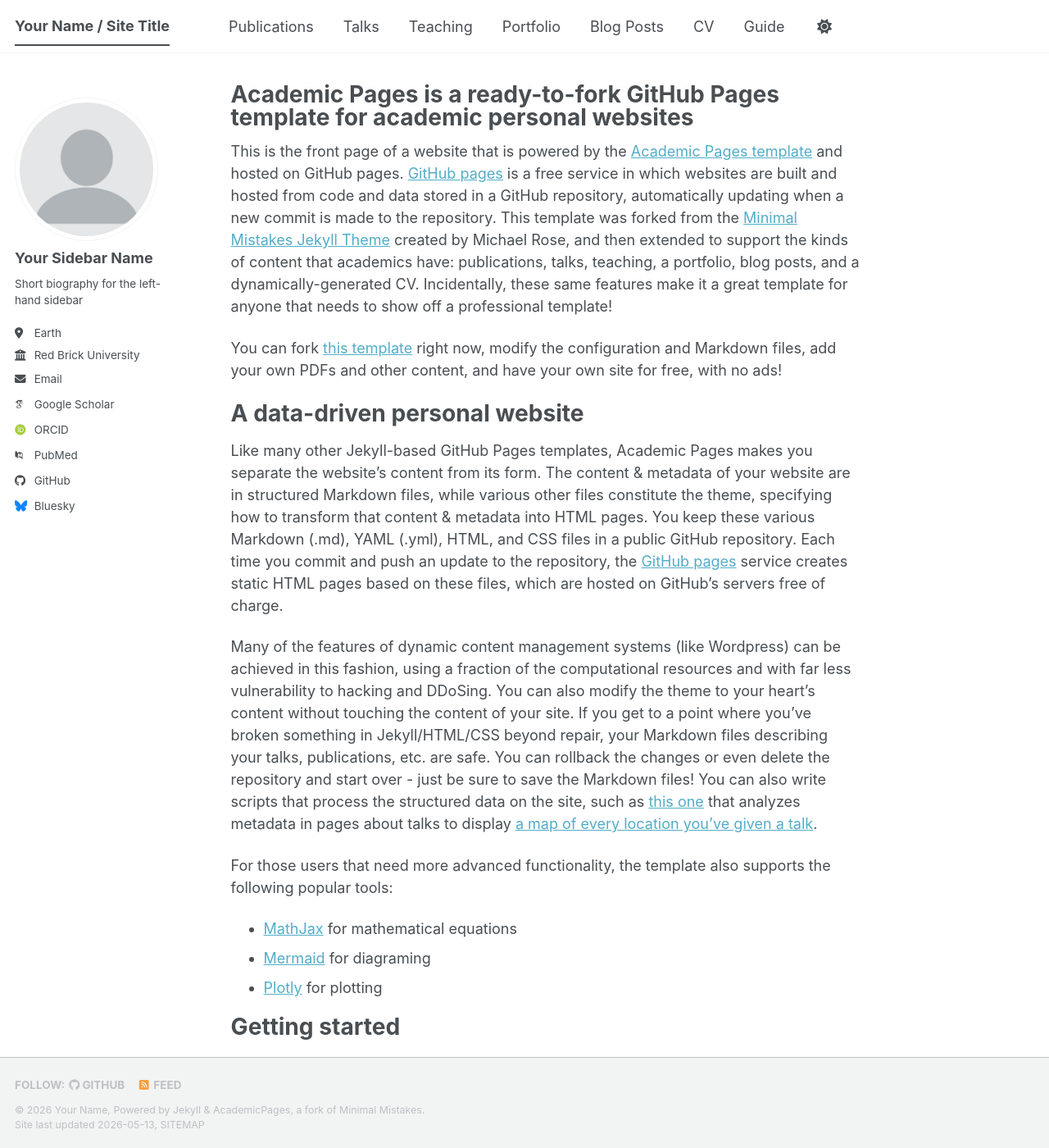
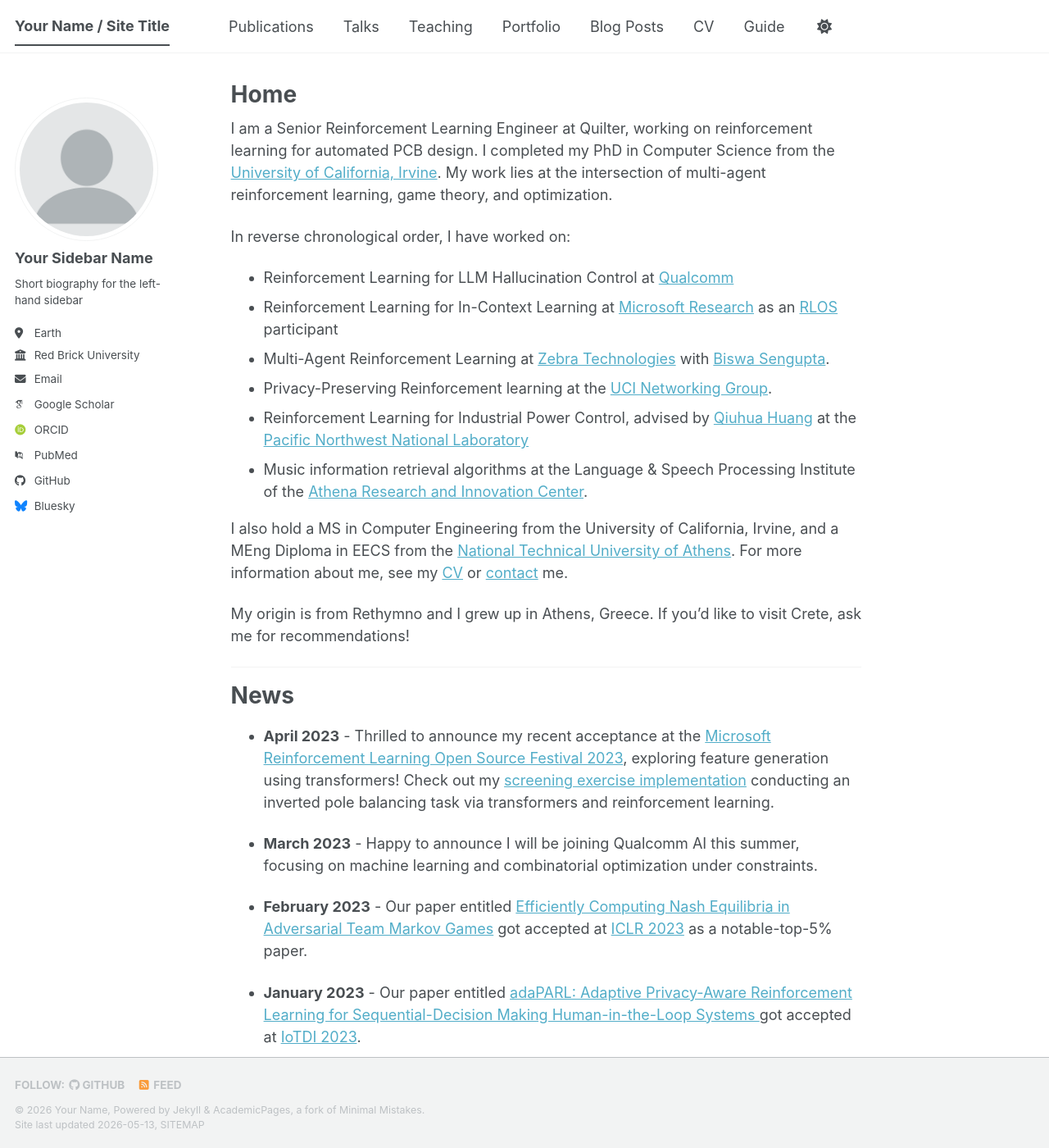
Before and after one commit to vaspoll/vaspoll.github.io, a Jekyll site: the page built from _pages/about.md, in a window 1280 px wide and 1400 px high. Shown: the whole window at 82% size. Built offline with Jekyll 4.4.1, drawn with Linux system fonts in a browser that asks for light colours; some web fonts are replaced; a script bundle is joined from its source files by our own code; library files that are not in the unit come from our copies; some of the changed text lies outside the part shown.

Commit message:
Add files via upload

```diff
--- a/_pages/about.md
+++ b/_pages/about.md
@@ -1,56 +1,51 @@
 ---
 permalink: /
-title: "Academic Pages is a ready-to-fork GitHub Pages template for academic personal websites"
+title: "Home"
+excerpt: "Home"
 author_profile: true
 redirect_from:
   - /about/
   - /about.html
 ---
 
-This is the front page of a website that is powered by the [Academic Pages template](https://github.com/academicpages/academicpages.github.io) and hosted on GitHub pages. [GitHub pages](https://pages.github.com) is a free service in which websites are built and hosted from code and data stored in a GitHub repository, automatically updating when a new commit is made to the repository. This template was forked from the [Minimal Mistakes Jekyll Theme](https://mmistakes.github.io/minimal-mistakes/) created by Michael Rose, and then extended to support the kinds of content that academics have: publications, talks, teaching, a portfolio, blog posts, and a dynamically-generated CV. Incidentally, these same features make it a great template for anyone that needs to show off a professional template!
+I am a Senior Reinforcement Learning Engineer at Quilter, working on reinforcement learning for automated PCB design. I completed my PhD in Computer Science from the [University of California, Irvine](https://www.ics.uci.edu/). My work lies at the intersection of multi-agent reinforcement learning, game theory, and optimization.
 
- You can fork [this template](https://github.com/academicpages/academicpages.github.io) right now, modify the configuration and Markdown files, add your own PDFs and other content, and have your own site for free, with no ads!
+In reverse chronological order, I have worked on:
 
-A data-driven personal website
+* Reinforcement Learning for LLM Hallucination Control at [Qualcomm](https://www.qualcomm.com/research/artificial-intelligence/ai-research)
+* Reinforcement Learning for In-Context Learning at [Microsoft Research](https://www.microsoft.com/en-us/research/) as an [RLOS](https://www.microsoft.com/en-us/research/academic-program/rl-open-source-fest/) participant
+* Multi-Agent Reinforcement Learning at [Zebra Technologies](https://www.zebra.com/us/en.html) with [Biswa Sengupta](https://www.linkedin.com/in/biswasengupta).
+* Privacy-Preserving Reinforcement learning at the [UCI Networking Group](https://athinagroup.eng.uci.edu/).
+* Reinforcement Learning for Industrial Power Control, advised by [Qiuhua Huang](https://energyenvironment.pnnl.gov/staff/staff_info.asp?staff_num=2957) at the [Pacific Northwest National Laboratory](https://www.pnnl.gov/reinforcement-learning-grid-control)
+* Music information retrieval algorithms at the Language & Speech Processing Institute of the [Athena Research and Innovation Center](https://www.athenarc.gr/en).
+
+I also hold a MS in Computer Engineering from the University of California, Irvine, and a MEng Diploma in EECS from the [National Technical University of Athens](https://en.wikipedia.org/wiki/National_Technical_University_of_Athens). For more information about me, see my [CV](https://steliostavroulakis.github.io/files/CV_Stelios_Stavroulakis.pdf) or [contact](https://steliostavroulakis.github.io/contact) me.
+
+My origin is from Rethymno and I grew up in Athens, Greece. If you'd like to visit Crete, ask me for recommendations!
+
+<!-- <img align="middle" src="https://DrSGBhat.github.io/files/sandesh.jpg?raw=true" alt="Photo" style="width: 700px; border-radius: 10px; padding: 8px 8px 8px 8px"/>  -->
+
+----
+
+News
 ======
-Like many other Jekyll-based GitHub Pages templates, Academic Pages makes you separate the website's content from its form. The content & metadata of your website are in structured Markdown files, while various other files constitute the theme, specifying how to transform that content & metadata into HTML pages. You keep these various Markdown (.md), YAML (.yml), HTML, and CSS files in a public GitHub repository. Each time you commit and push an update to the repository, the [GitHub pages](https://pages.github.com/) service creates static HTML pages based on these files, which are hosted on GitHub's servers free of charge.
+* **April 2023** - Thrilled to announce my recent acceptance at the [Microsoft Reinforcement Learning Open Source Festival 2023](https://www.microsoft.com/en-us/research/academic-program/rl-open-source-fest/), exploring feature generation using transformers! Check out my [screening exercise implementation](https://bow-save-700.notion.site/Balancing-a-Cartpole-using-Reinforcement-Learning-and-Transformers-5dc8a1328add4a42b8ff90b3a55be5ed) conducting an inverted pole balancing task via transformers and reinforcement learning.
 
-Many of the features of dynamic content management systems (like Wordpress) can be achieved in this fashion, using a fraction of the computational resources and with far less vulnerability to hacking and DDoSing. You can also modify the theme to your heart's content without touching the content of your site. If you get to a point where you've broken something in Jekyll/HTML/CSS beyond repair, your Markdown files describing your talks, publications, etc. are safe. You can rollback the changes or even delete the repository and start over - just be sure to save the Markdown files! You can also write scripts that process the structured data on the site, such as [this one](https://github.com/academicpages/academicpages.github.io/blob/master/talkmap.ipynb) that analyzes metadata in pages about talks to display [a map of every location you've given a talk](https://academicpages.github.io/talkmap.html).
+* **March 2023** - Happy to announce I will be joining Qualcomm AI this summer, focusing on machine learning and combinatorial optimization under constraints.
 
-For those users that need more advanced functionality, the template also supports the following popular tools:
-- [MathJax](https://www.mathjax.org/) for mathematical equations
-- [Mermaid](https://mermaid.js.org/) for diagraming
-- [Plotly](https://plotly.com/javascript/) for plotting
+* **February 2023** - Our paper entitled [Efficiently Computing Nash Equilibria in Adversarial Team Markov Games](https://arxiv.org/abs/2208.02204) got accepted at [ICLR 2023](https://iclr.cc/) as a notable-top-5% paper.
 
-Getting started
-======
-1. Register a GitHub account if you don't have one and confirm your e-mail (required!)
-1. Fork [this template](https://github.com/academicpages/academicpages.github.io) by clicking the "Use this template" button in the top right.
-1. Go to the repository's settings (rightmost item in the tabs that start with "Code", should be below "Unwatch"). Rename the repository "[your GitHub username].github.io", which will also be your website's URL.
-1. Set site-wide configuration and create content & metadata (see below -- also see [this set of diffs](https://archive.is/3TPas) showing what files were changed to set up [an example site](https://getorg-testacct.github.io) for a user with the username "getorg-testacct")
-1. Upload any files (like PDFs, .zip files, etc.) to the files/ directory. They will appear at https://[your GitHub username].github.io/files/example.pdf.
-1. Check status by going to the repository settings, in the "GitHub pages" section
+* **January 2023** - Our paper entitled [adaPARL: Adaptive Privacy-Aware Reinforcement Learning for Sequential-Decision Making Human-in-the-Loop Systems
+](https://arxiv.org/abs/2303.04257) got accepted at [IoTDI 2023](https://conferences.computer.org/iotDI/2023/).
 
-Site-wide configuration
-------
-The main configuration file for the site is in the base directory in [_config.yml](https://github.com/academicpages/academicpages.github.io/blob/master/_config.yml), which defines the content in the sidebars and other site-wide features. You will need to replace the default variables with ones about yourself and your site's github repository. The configuration file for the top menu is in [_data/navigation.yml](https://github.com/academicpages/academicpages.github.io/blob/master/_data/navigation.yml). For example, if you don't have a portfolio or blog posts, you can remove those items from that navigation.yml file to remove them from the header.
+* **September 2022** - Our paper entitled [On Scrambling Phenomena for Randomly Initialized Recurrent Networks](https://arxiv.org/abs/2210.05212) got accepted at [NeurIPS 2022](https://nips.cc/virtual/2022/poster/53909).
 
-Create content & metadata
-------
-For site content, there is one Markdown file for each type of content, which are stored in directories like _publications, _talks, _posts, _teaching, or _pages. For example, each talk is a Markdown file in the [_talks directory](https://github.com/academicpages/academicpages.github.io/tree/master/_talks). At the top of each Markdown file is structured data in YAML about the talk, which the theme will parse to do lots of cool stuff. The same structured data about a talk is used to generate the list of talks on the [Talks page](https://academicpages.github.io/talks), each [individual page](https://academicpages.github.io/talks/2012-03-01-talk-1) for specific talks, the talks section for the [CV page](https://academicpages.github.io/cv), and the [map of places you've given a talk](https://academicpages.github.io/talkmap.html) (if you run this [python file](https://github.com/academicpages/academicpages.github.io/blob/master/talkmap.py) or [Jupyter notebook](https://github.com/academicpages/academicpages.github.io/blob/master/talkmap.ipynb), which creates the HTML for the map based on the contents of the _talks directory).
+* **June 2022** - Joined the Core ML team of [Zebra Technologies](https://www.zebra.com/us/en.html) as a Reinforcement Learning Engineer to work on multi-agent orchestration solutions with [Jay Williams](https://www.linkedin.com/in/jayjwilliams).
 
-**Markdown generator**
+* **June 2022** - Submitted my MS thesis entitled ["Computing Nash Equilibria in Adversarial Stochastic Team Games"](https://steliostavroulakis.github.io/files/MS_Thesis_UCI.pdf). Code containing algorithm implementation and multi-agent reinforcement learning environment can be found [here](https://github.com/steliostavroulakis/AdversarialTeamGames).
 
-The repository includes [a set of Jupyter notebooks](https://github.com/academicpages/academicpages.github.io/tree/master/markdown_generator
-) that converts a CSV containing structured data about talks or presentations into individual Markdown files that will be properly formatted for the Academic Pages template. The sample CSVs in that directory are the ones I used to create my own personal website at stuartgeiger.com. My usual workflow is that I keep a spreadsheet of my publications and talks, then run the code in these notebooks to generate the Markdown files, then commit and push them to the GitHub repository.
+* **May 2022** - Participated in the [Learning and Games](https://simons.berkeley.edu/programs/games2022) program at the Simons Institute for the Theory of Computing. Particularly enjoyed the [Multi-Agent Reinforcement Learning and Bandit Learning](https://simons.berkeley.edu/workshops/games2022-3) Workshop.
 
-How to edit your site's GitHub repository
-------
-Many people use a git client to create files on their local computer and then push them to GitHub's servers. If you are not familiar with git, you can directly edit these configuration and Markdown files directly in the github.com interface. Navigate to a file (like [this one](https://github.com/academicpages/academicpages.github.io/blob/master/_talks/2012-03-01-talk-1.md) and click the pencil icon in the top right of the content preview (to the right of the "Raw | Blame | History" buttons). You can delete a file by clicking the trashcan icon to the right of the pencil icon. You can also create new files or upload files by navigating to a directory and clicking the "Create new file" or "Upload files" buttons.
+* **March 2022** - Our paper entitled [Reinforcement Learning for Location-Aware Scheduling](https://arxiv.org/abs/2203.03480) got accepted at the inaugural ICLR 2022 Workshop on [Generalizable Policy Learning in Physical World](https://ai-workshops.github.io/generalizable-policy-learning-in-the-physical-world/).
 
-Example: editing a Markdown file for a talk
-![Editing a Markdown file for a talk](/images/editing-talk.png)
-
-For more info
-------
-More info about configuring Academic Pages can be found in [the guide](https://academicpages.github.io/markdown/), the [growing wiki](https://github.com/academicpages/academicpages.github.io/wiki), and you can always [ask a question on GitHub](https://github.com/academicpages/academicpages.github.io/discussions). The [guides for the Minimal Mistakes theme](https://mmistakes.github.io/minimal-mistakes/docs/configuration/) (which this theme was forked from) might also be helpful.
+* **July 2021** - Completed the [Reinforcement Learning Specialization](https://coursera.org/share/79e65992652227a9c3872d9ea3a031a3) offered by the [University of Alberta](https://www.coursera.org/specializations/reinforcement-learning). This was probably one of the most organized and well-crafted courses I have ever taken.
```
